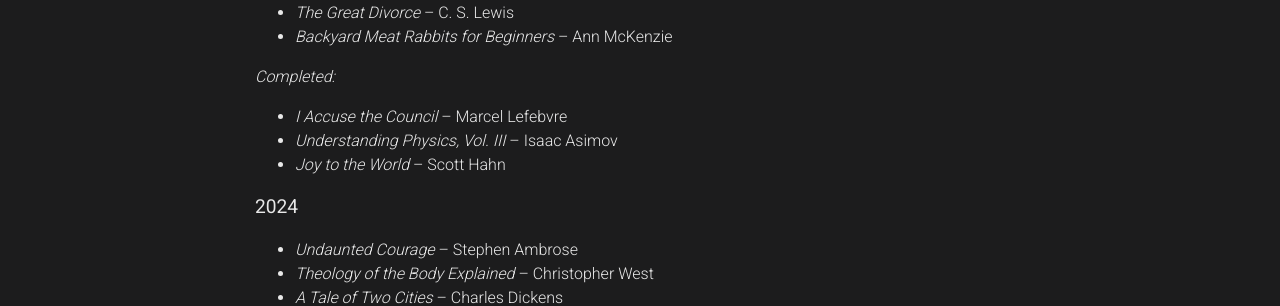
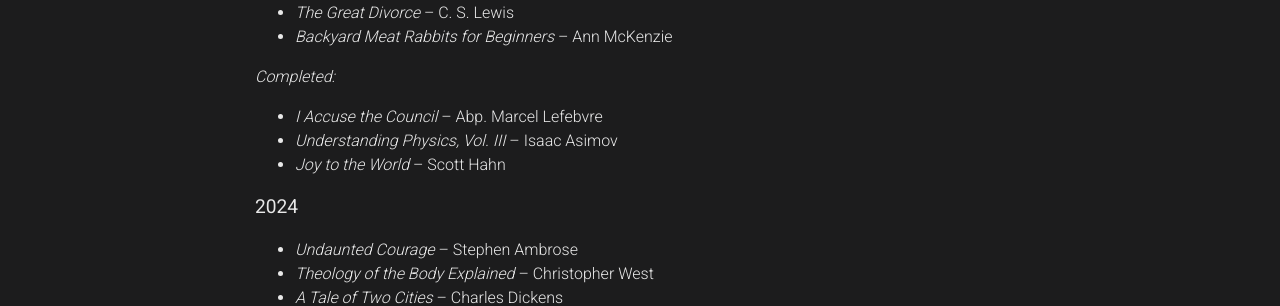
Before and after one commit to anthonylestone/anthonylestone.github.io, a Jekyll site: the page built from _pages/readinglist.md, in a window 1280 px wide and 900 px high. Shown: the part 398-704 px from the top of the window. Built offline with Jekyll 4.4.1, drawn with Linux system fonts in a browser that asks for light colours; comment, search, counter and statistics services are not loaded; a style sheet for code colours, icons or effects is not loaded.

Commit message:
added "Abp." to Marcel Lefevbre

```diff
--- a/_pages/readinglist.md
+++ b/_pages/readinglist.md
@@ -18,7 +18,7 @@ Most recently completed are listed first.
 - *Backyard Meat Rabbits for Beginners* -- Ann McKenzie
 
 *Completed:*
-- *I Accuse the Council* -- Marcel Lefebvre
+- *I Accuse the Council* -- Abp. Marcel Lefebvre
 - *Understanding Physics, Vol. III* -- Isaac Asimov
 - *Joy to the World* -- Scott Hahn
 
```
